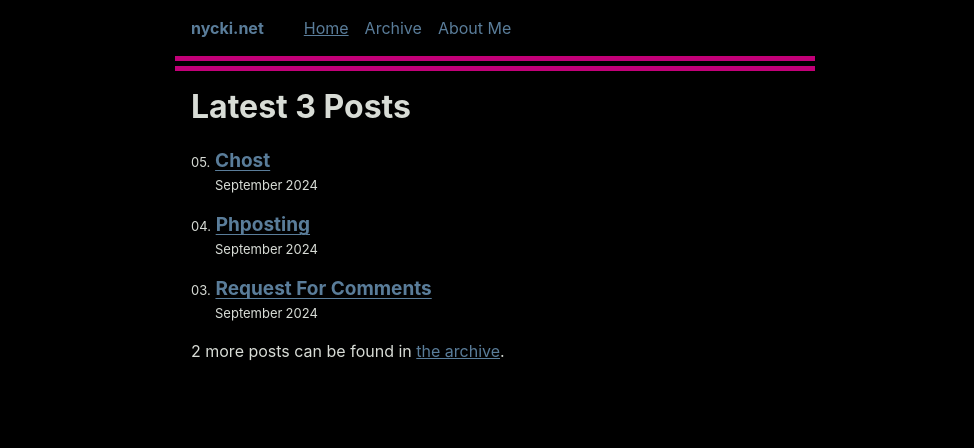
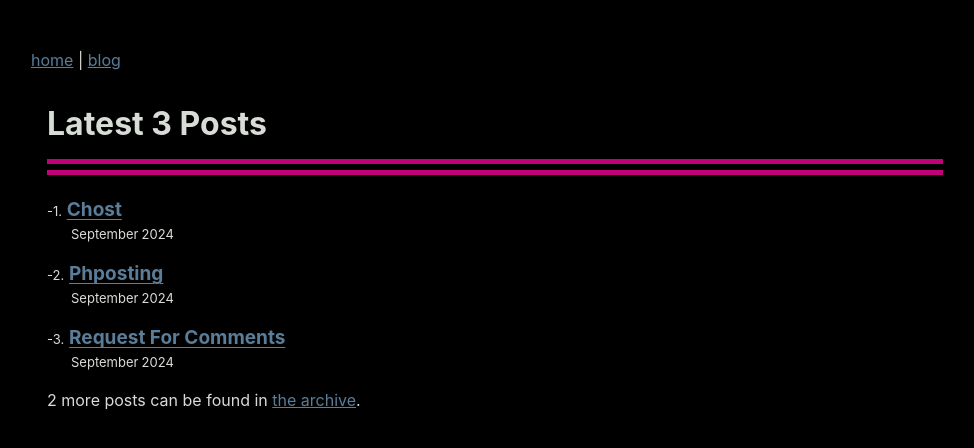
Before and after one commit to nycki93/nycki-net-2, an Eleventy site: page content/index.njk in a window 1280 px wide. Shown: the whole page, without its empty margins (145-1119 px from the left). Built offline with nearby package versions, Linux system fonts and the light colour scheme; Eleventy itself is replaced by a stand-in of ours; files that its build step writes are made by us from their sources.

Commit message:
remove a bunch of css I wasn't using anyway

```diff
--- a/_includes/layouts/base.njk
+++ b/_includes/layouts/base.njk
@@ -5,47 +5,19 @@
 		<meta name="viewport" content="width=device-width, initial-scale=1.0">
 		<title>{{ title or metadata.title }}</title>
 		<meta name="description" content="{{ description or metadata.description }}">
-
-		{#- Atom and JSON feeds included by default #}
 		<link rel="alternate" href="/blog/feed.xml" type="application/atom+xml" title="{{ metadata.title }}">
 		<link rel="alternate" href="/blog/feed.json" type="application/json" title="{{ metadata.title }}">
-
-		{#- Uncomment this if you’d like folks to know that you used Eleventy to build your site!  #}
 		<meta name="generator" content="{{ eleventy.generator }}">
-
-		{#-
-		CSS bundles are provided via the `eleventy-plugin-bundle` plugin:
-		1. You can add to them using `{% css %}`
-		2. You can get from them using `{% getBundle "css" %}` or `{% getBundleFileUrl "css" %}`
-		3. You can do the same for JS: {% js %}{% endjs %} and <script>{% getBundle "js" %}</script>
-		4. Learn more: https://github.com/11ty/eleventy-plugin-bundle
-		#}
-
-		{#- Add an arbitrary string to the bundle #}
-		{%- css %}* { box-sizing: border-box; }{% endcss %}
-		{#- Add the contents of a file to the bundle #}
-		{%- css %}{% include "public/css/index.css" %}{% endcss %}
-		{#- Or add from node_modules #}
-		{# {%- css %}{% include "node_modules/prismjs/themes/prism-okaidia.css" %}{% endcss %} #}
-
-		{#- Render the CSS bundle using Inlined CSS (for the fastest site performance in production) #}
-		<style>{% getBundle "css" %}</style>
-		{#- Renders the CSS bundle using a separate file, if you can't set CSP directive style-src: 'unsafe-inline' #}
-		{#- <link rel="stylesheet" href="{% getBundleFileUrl "css" %}"> #}
+		<link rel="stylesheet" href="/css/index.css">
 	</head>
 	<body>
 		<a href="#skip" class="visually-hidden">Skip to main content</a>
 
 		<header>
-			<a href="/" class="home-link">{{ metadata.title }}</a>
-
-			{#- Read more about `eleventy-navigation` at https://www.11ty.dev/docs/plugins/navigation/ #}
 			<nav>
-				<h2 class="visually-hidden">Top level navigation menu</h2>
-				<ul class="nav">
-				{%- for entry in collections.all | eleventyNavigation %}
-					<li class="nav-item"><a href="{{ entry.url }}"{% if entry.url == page.url %} aria-current="page"{% endif %}>{{ entry.title }}</a></li>
-				{%- endfor %}
+				<ul>
+					<li><a href="/">home</a></li>
+					<li><a href="/blog">blog</a></li>
 				</ul>
 			</nav>
 		</header>
--- a/eleventy.config.js
+++ b/eleventy.config.js
@@ -17,7 +17,7 @@ module.exports = function(eleventyConfig) {
 		"./public/": "/",
 		"./node_modules/prismjs/themes/prism-okaidia.css": "/css/prism-okaidia.css"
 	});
-	eleventyConfig.addPassthroughCopy("src/**/*.png");
+	eleventyConfig.addPassthroughCopy("content/**/*.png");
 
 	// Run Eleventy when these files change:
 	// https://www.11ty.dev/docs/watch-serve/#add-your-own-watch-targets
--- a/public/css/index.css
+++ b/public/css/index.css
@@ -24,7 +24,7 @@
 
 html,
 body {
-	padding: 0;
+	padding: 1rem;
 	margin: 0 auto;
 	font-family: var(--font-family);
 	color: var(--text-color);
@@ -34,7 +34,7 @@ html {
 	overflow-y: scroll;
 }
 body {
-	max-width: 40em;
+	max-width: 60em;
 }
 
 /* https://www.a11yproject.com/posts/how-to-hide-content/ */
@@ -70,18 +70,9 @@ main :first-child {
 	margin-top: 0;
 }
 
-header {
-	border-bottom: 1.5ch double var(--xkcd-magenta);
-}
-header:after {
-	content: "";
-	display: table;
-	clear: both;
-}
-
 .links-nextprev {
 	list-style: none;
-	border-top: 1.5ch double var(--xkcd-magenta);
+	border-top: 1rem double var(--xkcd-magenta);
 	padding: 1em 0;
 }
 
@@ -116,39 +107,18 @@ code {
 	word-break: break-all;
 }
 
-/* Header */
-header {
-	display: flex;
-	gap: 1em .5em;
-	flex-wrap: wrap;
-	align-items: center;
-	padding: 1em;
-}
-.home-link {
-	font-size: 1em; /* 16px /16 */
-	font-weight: 700;
-	margin-right: 2em;
-}
-.home-link:link:not(:hover) {
-	text-decoration: none;
+/* Nav */
+nav ul {
+	list-style: none;
+	padding-left: 0;
 }
 
-/* Nav */
-.nav {
-	display: flex;
-	padding: 0;
-	margin: 0;
-	list-style: none;
+nav li {
+	display: inline;
 }
-.nav-item {
-	display: inline-block;
-	margin-right: 1em;
-}
-.nav-item a[href]:not(:hover) {
-	text-decoration: none;
-}
-.nav a[href][aria-current="page"] {
-	text-decoration: underline;
+
+nav li + li::before {
+	content: ' | ';
 }
 
 /* Posts list */
@@ -242,8 +212,13 @@ h2 + .header-anchor {
 }
 
 img {
-  max-width: 100%;
-  max-height: 100%;
-  width: auto;
-  height: auto;
+	max-width: 100%;
+	max-height: 80vh;
+	width: auto;
+	height: auto;
 }
+
+h1 {
+	padding-bottom: 1rem;
+	border-bottom: 1rem double var(--xkcd-magenta);
+}
```
